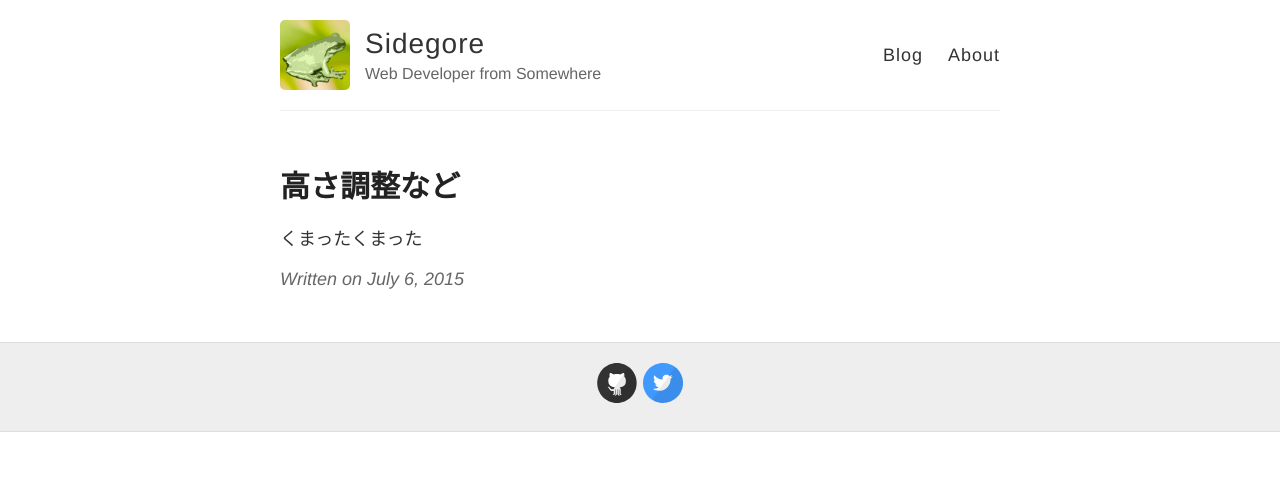
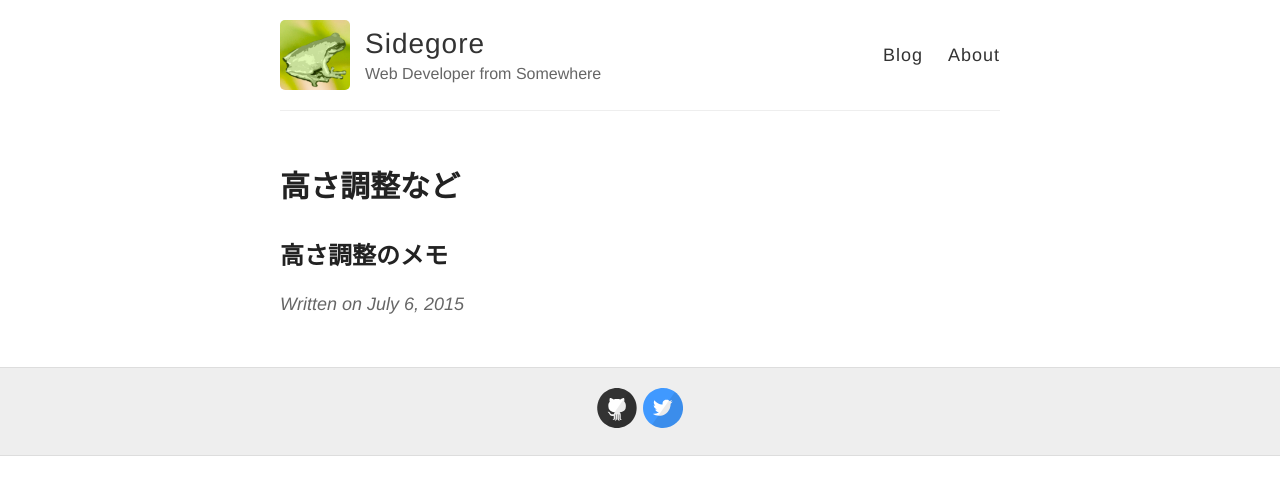
Before and after one commit to sidegore/sidegore.github.io, a Jekyll site: the page built from _posts/2015-7-6-height.md, in a window 1280 px wide. Shown: the top 495 px of the page. Built offline with Jekyll 4.4.1, drawn with Linux system fonts in a browser that asks for light colours; Markdown is read by kramdown in place of the engine named in the settings; comment, search, counter and statistics services are not loaded.

Commit message:
本文調整

```diff
--- a/_posts/2015-7-6-height.md
+++ b/_posts/2015-7-6-height.md
@@ -3,4 +3,4 @@ layout: post
 title: 高さ調整など
 ---
 
-くまったくまった
+##高さ調整のメモ
```
